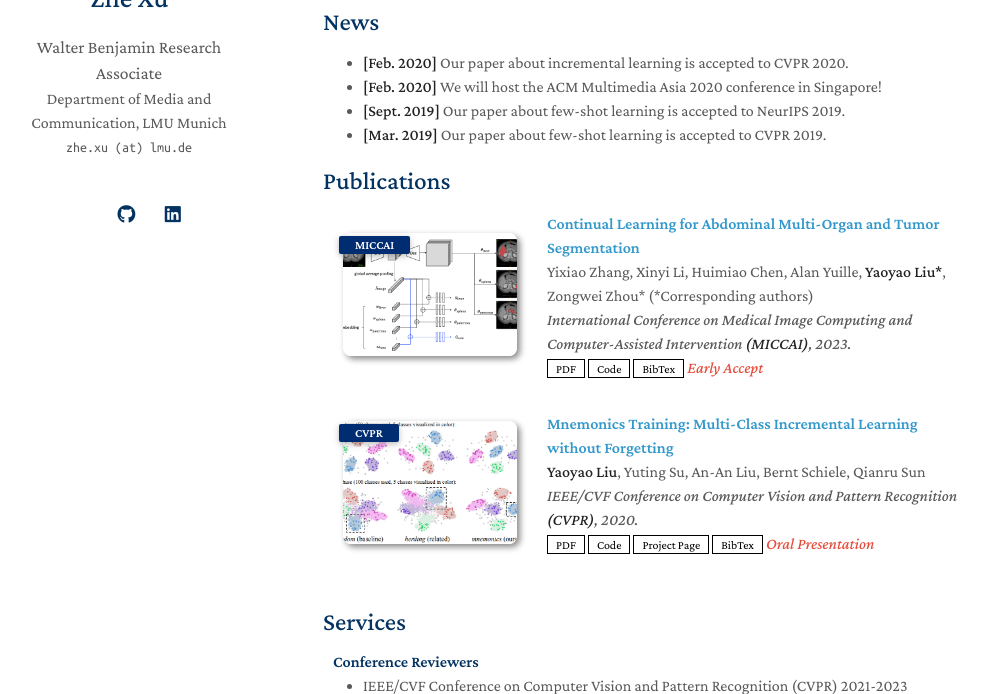
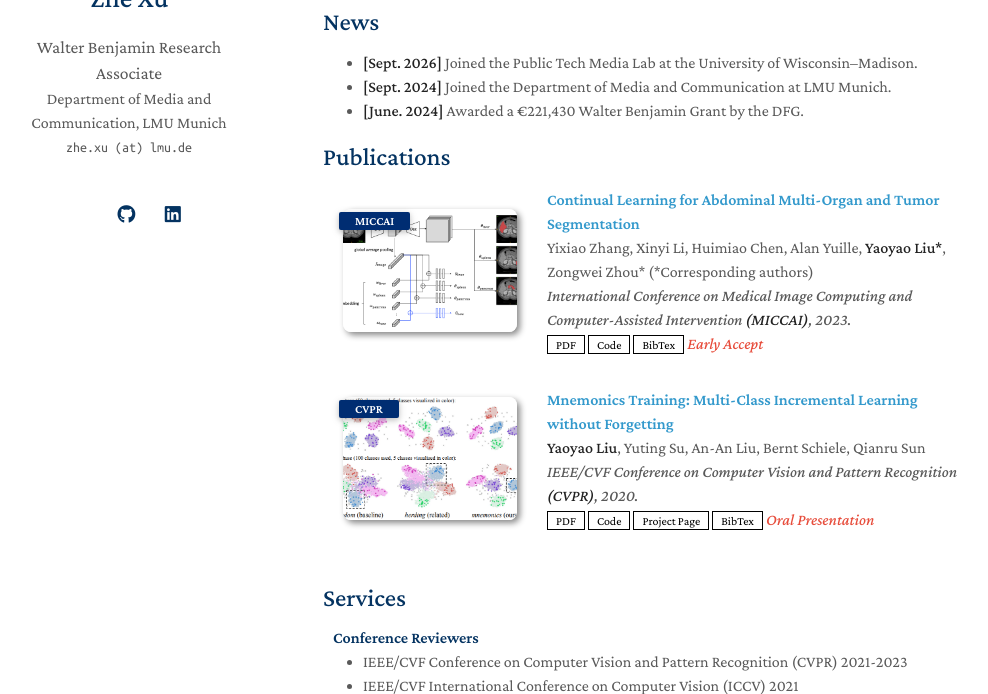
Before and after one commit to zhexuphd/newweb, a Jekyll site: the page built from index.md, in a window 1280 px wide and 900 px high, scrolled down 517 px, cut to the strip 206-900 px from the top of the window. Shown: the whole strip, without its empty margins (147-1135 px from the left). Built offline with Jekyll 4.4.1, drawn with Linux system fonts in a browser that asks for light colours; a style sheet for code colours, icons or effects is not loaded; our own code applies the rules of GitHub Pages for plain Markdown files.

Commit message:
Revise news section with new entries
Updated news section with recent achievements and affiliations.

```diff
--- a/index.md
+++ b/index.md
@@ -19,10 +19,9 @@ For academic service, I review for journals including [Digital Journalism](https
 
 ## News
 
-- **[Feb. 2020]** Our paper about incremental learning is accepted to CVPR 2020.
-- **[Feb. 2020]** We will host the ACM Multimedia Asia 2020 conference in Singapore!
-- **[Sept. 2019]** Our paper about few-shot learning is accepted to NeurIPS 2019.
-- **[Mar. 2019]** Our paper about few-shot learning is accepted to CVPR 2019.
+- **[Sept. 2026]** Joined the Public Tech Media Lab at the University of Wisconsin–Madison.
+- **[Sept. 2024]** Joined the Department of Media and Communication at LMU Munich.
+- **[June. 2024]** Awarded a €221,430 Walter Benjamin Grant by the DFG.
 
 {% include_relative _includes/publications.md %}
 
```
